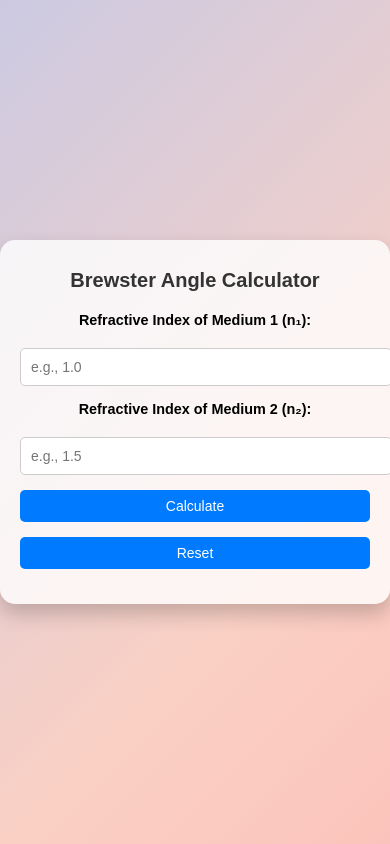
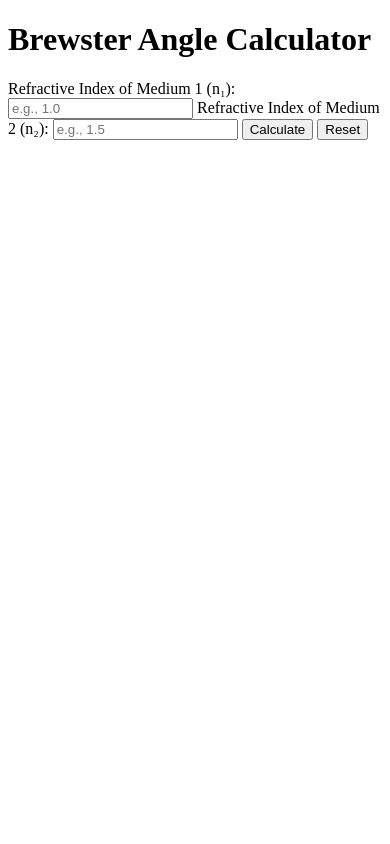
Before and after one commit to Kushagraa7/brewster-angle, a plain HTML site: page index.html in a window 390 px wide. Drawn offline with Linux system fonts and the light colour scheme.

Commit message:
Update index.html

```diff
--- a/index.html
+++ b/index.html
@@ -5,138 +5,11 @@
     <meta name="viewport" content="width=device-width, initial-scale=1.0">
     <title>Brewster Angle Calculator</title>
     <style>
-        body {
-            font-family: Arial, sans-serif;
-            margin: 0;
-            overflow: hidden;
-            height: 100vh;
-            display: flex;
-            justify-content: center;
-            align-items: center;
-        }
-
-        .background {
-            position: absolute;
-            top: 0;
-            left: 0;
-            width: 100%;
-            height: 100%;
-            overflow: hidden;
-            background: linear-gradient(-45deg, #ff9a9e, #fad0c4, #a1c4fd, #c2e9fb);
-            background-size: 400% 400%;
-            animation: gradientAnimation 10s ease infinite;
-            z-index: -1;
-        }
-
-        @keyframes gradientAnimation {
-            0% {
-                background-position: 0% 50%;
-            }
-            50% {
-                background-position: 100% 50%;
-            }
-            100% {
-                background-position: 0% 50%;
-            }
-        }
-
-        .container {
-            background: rgba(255, 255, 255, 0.8);
-            padding: 20px 30px;
-            border-radius: 15px;
-            box-shadow: 0 10px 20px rgba(0, 0, 0, 0.2);
-            text-align: center;
-            width: 100%;
-            max-width: 400px;
-        }
-
-        h1 {
-            color: #333;
-            margin-bottom: 20px;
-            font-size: 1.5rem;
-        }
-
-        form {
-            display: flex;
-            flex-direction: column;
-            gap: 15px;
-        }
-
-        label {
-            font-weight: bold;
-            margin-bottom: 5px;
-            font-size: 1rem;
-        }
-
-        input {
-            padding: 10px;
-            border: 1px solid #ccc;
-            border-radius: 5px;
-            font-size: 16px;
-            width: 100%;
-        }
-
-        button {
-            padding: 10px;
-            background-color: #007BFF;
-            color: white;
-            border: none;
-            border-radius: 5px;
-            font-size: 16px;
-            cursor: pointer;
-            transition: background-color 0.3s;
-            width: 100%;
-        }
-
-        button:hover {
-            background-color: #0056b3;
-        }
-
-        #result {
-            margin-top: 20px;
-            font-size: 18px;
-        }
-
-        .error {
-            color: red;
-        }
-
-        .success {
-            color: green;
-        }
-
-        @media (max-width: 768px) {
-            .container {
-                padding: 15px 20px;
-                width: 90%;
-            }
-
-            h1 {
-                font-size: 1.25rem;
-            }
-
-            button {
-                font-size: 14px;
-                padding: 8px;
-            }
-
-            input {
-                font-size: 14px;
-            }
-
-            label {
-                font-size: 0.9rem;
-            }
-
-            #result {
-                font-size: 16px;
-            }
-        }
+        /* Your existing styles here */
     </style>
 </head>
 <body>
-    <div class="background"></div> <!-- Background animation remains -->
-    <!-- Removed particles/bubbles effect -->
+    <div class="background"></div>
 
     <div class="container">
         <h1>Brewster Angle Calculator</h1>
@@ -147,8 +20,8 @@
             <label for="n2">Refractive Index of Medium 2 (n₂):</label>
             <input type="number" id="n2" step="0.01" placeholder="e.g., 1.5">
 
-            <button type="button" onclick="calculateBrewsterAngle()">Calculate</button>
-            <button type="button" onclick="resetForm()">Reset</button>
+            <button type="button" id="calculateBtn">Calculate</button>
+            <button type="button" id="resetBtn">Reset</button>
         </form>
         <div id="result"></div>
     </div>
@@ -178,14 +51,12 @@
                 return;
             }
 
-            // Algorithm: Calculate Brewster angle using the formula
-            // Brewster angle = arctan(n₂ / n₁)
-            // This formula is used to find the angle at which light with a specific polarization is perfectly transmitted through a transparent dielectric surface, with no reflection.
-            const brewsterAngleRad = Math.atan(n2 / n1); // Calculate the Brewster angle in radians
-            const brewsterAngleDeg = (brewsterAngleRad * 180) / Math.PI; // Convert radians to degrees
+            // Calculate Brewster angle using the formula
+            const brewsterAngleRad = Math.atan(n2 / n1);
+            const brewsterAngleDeg = (brewsterAngleRad * 180) / Math.PI;
 
-            resultElement.innerText = Brewster Angle: ${brewsterAngleDeg.toFixed(2)}°; // Display result
-            resultElement.className = "success"; // Show success style
+            resultElement.innerText = `Brewster Angle: ${brewsterAngleDeg.toFixed(2)}°`;
+            resultElement.className = "success";
         }
 
         function resetForm() {
@@ -195,6 +66,10 @@
             resultElement.innerHTML = "";
             resultElement.className = "";
         }
+
+        // Add event listeners for buttons
+        document.getElementById("calculateBtn").addEventListener("click", calculateBrewsterAngle);
+        document.getElementById("resetBtn").addEventListener("click", resetForm);
     </script>
 </body>
 </html>
```
